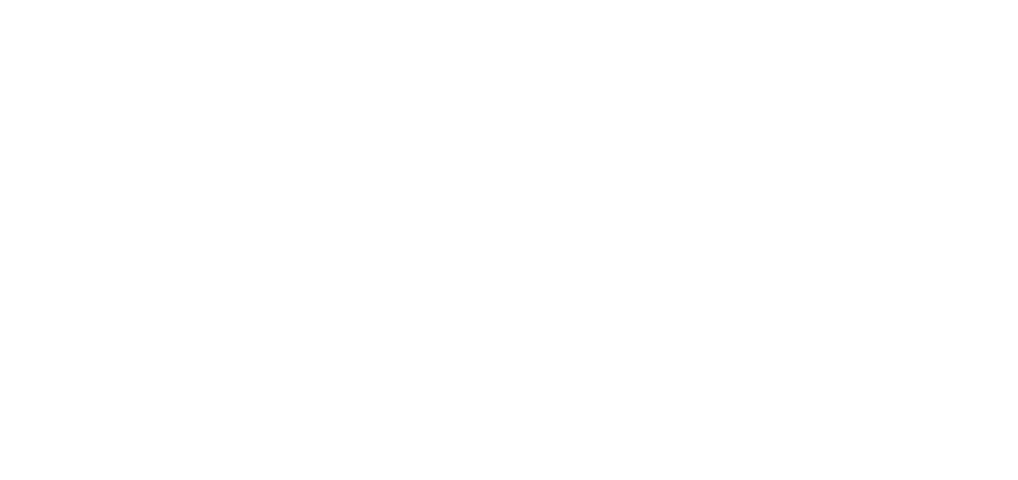
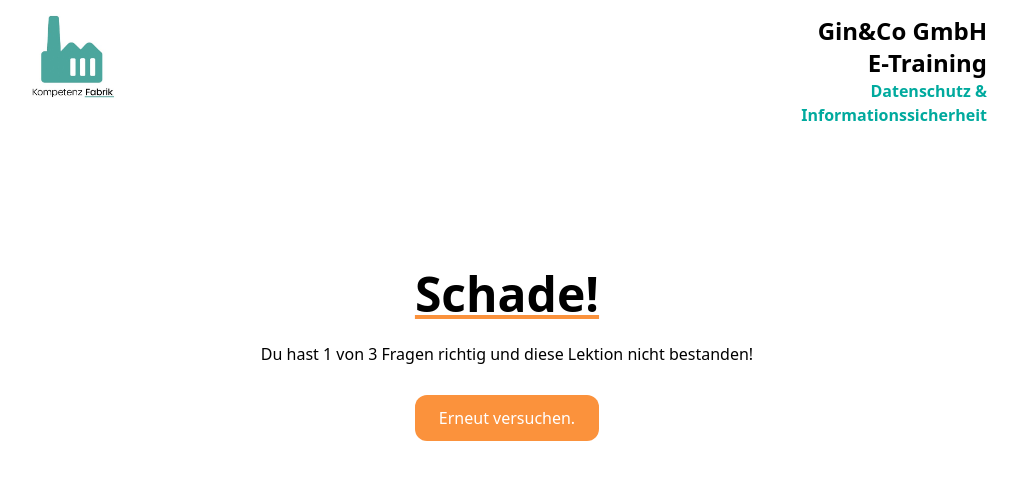
Before and after one commit to alexander-schoenmann/e-learning-quiz, an Angular app in the folder ELearningQuiz/: page /result/1 in a window 1280 px wide. Before the commit this address led to /. Shown: the top 480 px of the page, without its empty margins (133-1151 px from the left). Built offline with nearby package versions, Linux system fonts and the light colour scheme.

Commit message:
Quiz Result and Homepage

```diff
--- a/ELearningQuiz/src/app/app.routing.ts
+++ b/ELearningQuiz/src/app/app.routing.ts
@@ -8,8 +8,9 @@
 const routes: Routes = [
   { path: '', redirectTo: 'home', pathMatch: 'full' },
   { path: 'home', component: HomeComponent },
+  { path: 'home/:progress', component: HomeComponent },
   { path: 'quiz', component: QuestionTemplateComponent },
-  { path: 'result', component: ResultComponent },
+  { path: 'result/:result', component: ResultComponent },
   { path: 'download', component: DownloadComponent },
 ];
 
--- a/ELearningQuiz/src/app/home/home.component.css
+++ b/ELearningQuiz/src/app/home/home.component.css
@@ -1,3 +1,7 @@
 .spacing {
   margin-top: 100px;
 }
+
+.hide {
+  display: none;
+}
--- a/ELearningQuiz/src/app/home/home.component.html
+++ b/ELearningQuiz/src/app/home/home.component.html
@@ -30,6 +30,8 @@
   </div>
 
   <div class="flex flex-col justify-content content-center">
+    <div
+      [ngClass]="showProgress == true ? '' : 'hide'">
       <h2
         class="text-3xl mb-2 font-bold text-center underline decoration-orange-400"
       >
@@ -46,6 +48,7 @@
           >
             Zertifikat downloaden
           </button>
+        </div>
       </div>
     </div>
 
--- a/ELearningQuiz/src/app/home/home.component.ts
+++ b/ELearningQuiz/src/app/home/home.component.ts
@@ -1,4 +1,5 @@
 import { Component, OnInit } from '@angular/core';
+import {ActivatedRoute} from "@angular/router";
 
 @Component({
   selector: 'app-home',
@@ -7,9 +8,14 @@
 })
 export class HomeComponent implements OnInit {
 
-  constructor() { }
+  public showProgress = false;
+
+  constructor(
+    private route: ActivatedRoute
+  ) {
+    this.showProgress = !!this.route.snapshot.params['progress'];
+  }
 
   ngOnInit(): void {
   }
-
 }
--- a/ELearningQuiz/src/app/question-template/question-template.component.css
+++ b/ELearningQuiz/src/app/question-template/question-template.component.css
@@ -0,0 +1,7 @@
+.spacing-top {
+  margin-top: 30px;
+}
+
+.spacing-bottom {
+  margin-bottom: 40px;
+}
--- a/ELearningQuiz/src/app/question-template/question-template.component.html
+++ b/ELearningQuiz/src/app/question-template/question-template.component.html
@@ -30,3 +30,19 @@
   *ngIf="progress==1"
 ></app-question-checkbox>
 -->
+
+<div class="flex flex-col justify-content content-center" *ngIf="progress==3">
+  <h2
+    class="spacing-bottom spacing-top text-5xl mb-6 font-bold text-center underline decoration-orange-400"
+  >
+    Du hast alle Fragen absolviert!
+  </h2>
+  <div class="flex spacing-top">
+    <div class="m-auto">
+      <a routerLink="../result/{{correctAnswers}}"
+         class="bg-orange-400 text-white px-6 py-3 rounded-xl hover:bg-orange-500">
+        Zum Ergebnis
+      </a>
+    </div>
+  </div>
+</div>
--- a/ELearningQuiz/src/app/result/result.component.css
+++ b/ELearningQuiz/src/app/result/result.component.css
@@ -0,0 +1,3 @@
+.hide {
+  display: none;
+}
--- a/ELearningQuiz/src/app/result/result.component.html
+++ b/ELearningQuiz/src/app/result/result.component.html
@@ -11,24 +11,46 @@
     </div>
   </div>
 
-  <div class="flex flex-col justify-content content-center">
+  <div class="flex flex-col justify-content content-center"
+       [ngClass]="showSucces == true ? '' : 'hide'" >
     <h2
       class="text-5xl mb-6 font-bold text-center underline decoration-orange-400"
     >
       Glückwunsch!
     </h2>
     <h3 class="text-1xl mb-10 text-center">
-      Du hast diese Lektion absolviert!
+      Du hast {{correctAnswers}} von 3 Fragen richtig und diese Lektion bestanden!
     </h3>
     <div class="flex">
       <div class="m-auto">
-        <button
-          routerLink="../home"
+        <a
+          routerLink="../../home/passed"
           class="bg-orange-400 text-white px-6 py-3 rounded-xl hover:bg-orange-500"
         >
-          Zurück zur Startseite
-        </button>
+          Zurück zur Startseite.
+        </a>
       </div>
     </div>
   </div>
+
+  <div class="flex flex-col justify-content content-center"
+       [ngClass]="showFailure == true ? '' : 'hide'" >
+    <h2
+      class="text-5xl mb-6 font-bold text-center underline decoration-orange-400"
+    >
+      Schade!
+    </h2>
+    <h3 class="text-1xl mb-10 text-center">
+      Du hast {{correctAnswers}} von 3 Fragen richtig und diese Lektion nicht bestanden!
+    </h3>
+    <div class="flex">
+      <div class="m-auto">
+        <a routerLink="/quiz" class="bg-orange-400 text-white px-6 py-3 rounded-xl hover:bg-orange-500"
+        >
+          Erneut versuchen.
+        </a>
+      </div>
+    </div>
+  </div>
+
 </div>
--- a/ELearningQuiz/src/app/result/result.component.ts
+++ b/ELearningQuiz/src/app/result/result.component.ts
@@ -1,4 +1,5 @@
-import { Component, OnInit } from '@angular/core';
+import {Component, OnInit} from '@angular/core';
+import {ActivatedRoute} from "@angular/router";
 
 @Component({
   selector: 'app-result',
@@ -7,9 +8,18 @@
 })
 export class ResultComponent implements OnInit {
 
-  constructor() { }
+  public correctAnswers: Number;
+  public showSucces = false;
+  public showFailure = false;
+
+  constructor(
+    private route: ActivatedRoute
+  ) {
+    this.correctAnswers = this.route.snapshot.params['result'];
+  }
 
   ngOnInit(): void {
+    if (this.correctAnswers >= 2) this.showSucces = true;
+    else this.showFailure = true;
   }
-
 }
```
Lines whose indentation alone changed are shown as unchanged.
